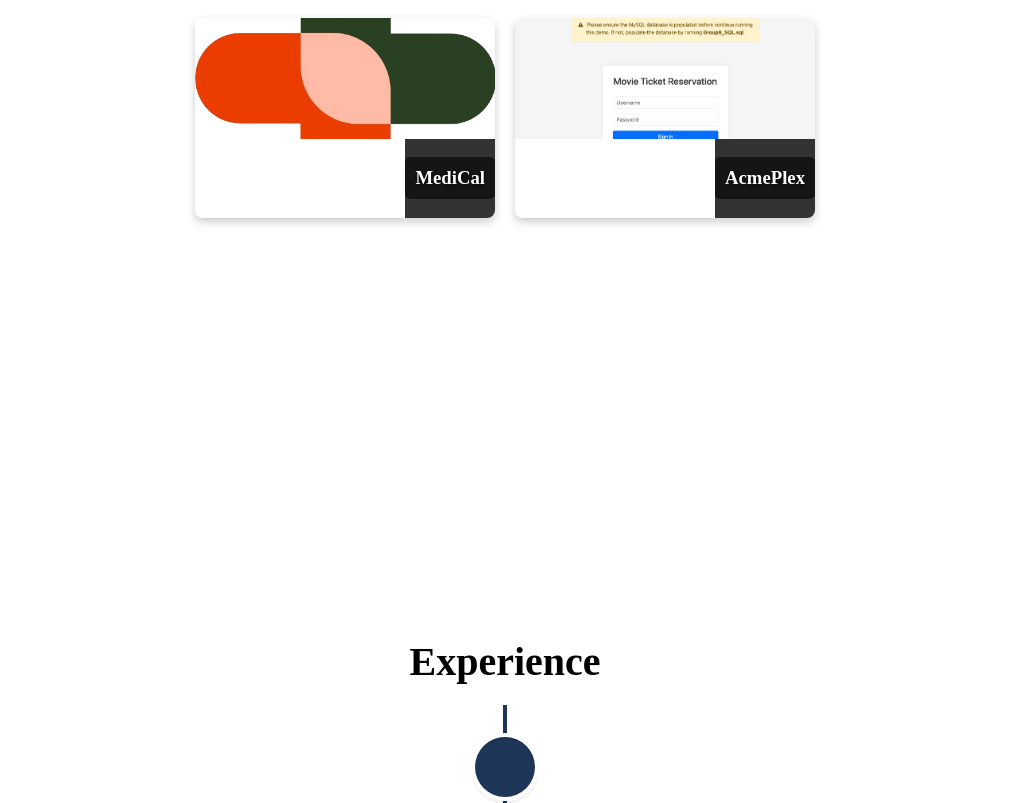
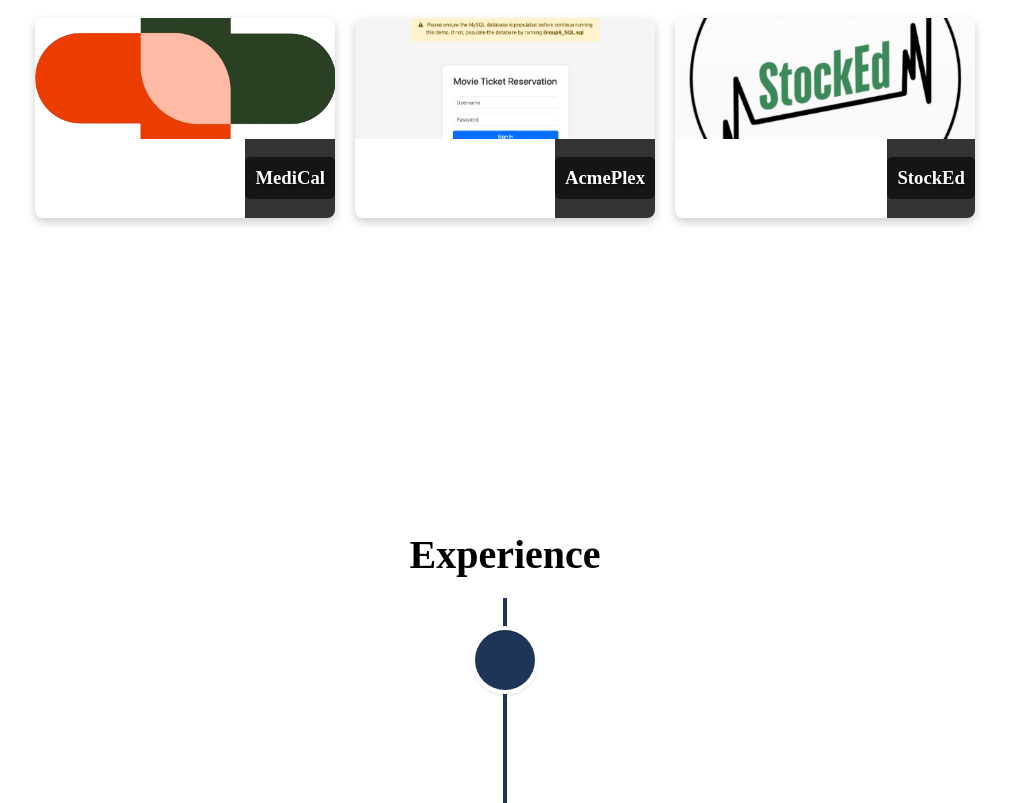
Before and after one commit to lsomorai/personal_portfolio, a React (Create React App) app: page / in a window 1280 px wide. Shown: the part 1140-1943 px from the top of the page, without its empty margins (135-1144 px from the left). Built offline with nearby package versions, Linux system fonts and the light colour scheme.

Commit message:
added to project and experience sections

```diff
--- a/src/pages/Experience.js
+++ b/src/pages/Experience.js
@@ -14,6 +14,12 @@ function Experience() {
   const isInView = useInView(sectionRef, { triggerOnce: true });
 
   const experiences = [
+    {
+      title: "Full Stack Developer",
+      company: "Vibes Meet LLC",
+      date: "Feb 2025 - Present",
+      description: "",
+    },
     {
       title: "Master of Software Engineering",
       company: "University of Calgary",
--- a/src/pages/Projects.js
+++ b/src/pages/Projects.js
@@ -16,6 +16,12 @@ const projects = [
     description: 'AcmePlex is a movie theatre ticket reservation application allowing users to search for movies, select showtimes, choose seats, and make payments for tickets.',
     githubLink: 'https://github.com/lsomorai/AcmePlex-Movie-Theater-Ticket-Reservation-App',
     image: '/assets/acmeplex.png',
+  },
+  {
+    title: 'StockEd',
+    description: 'StockSim is a fun, competitive stock market simulation with real-time data, leaderboards, and challenges. Learn, trade, and compete with friends in a risk-free environment.',
+    githubLink: 'https://github.com/lsomorai/stock-simulation',
+    image: '/assets/stocked.png',
   },
 ];
 
```
Also changed, not shown: public/assets/stocked.png (added).
